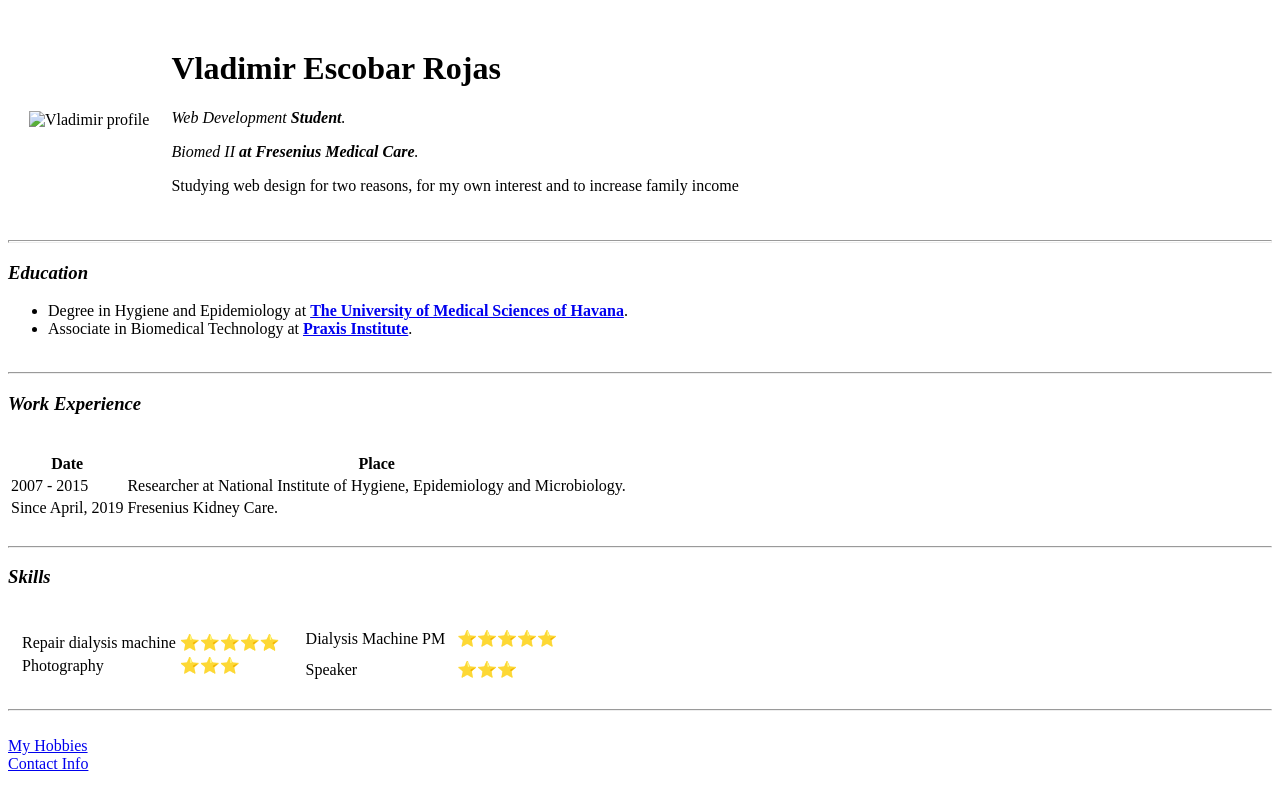
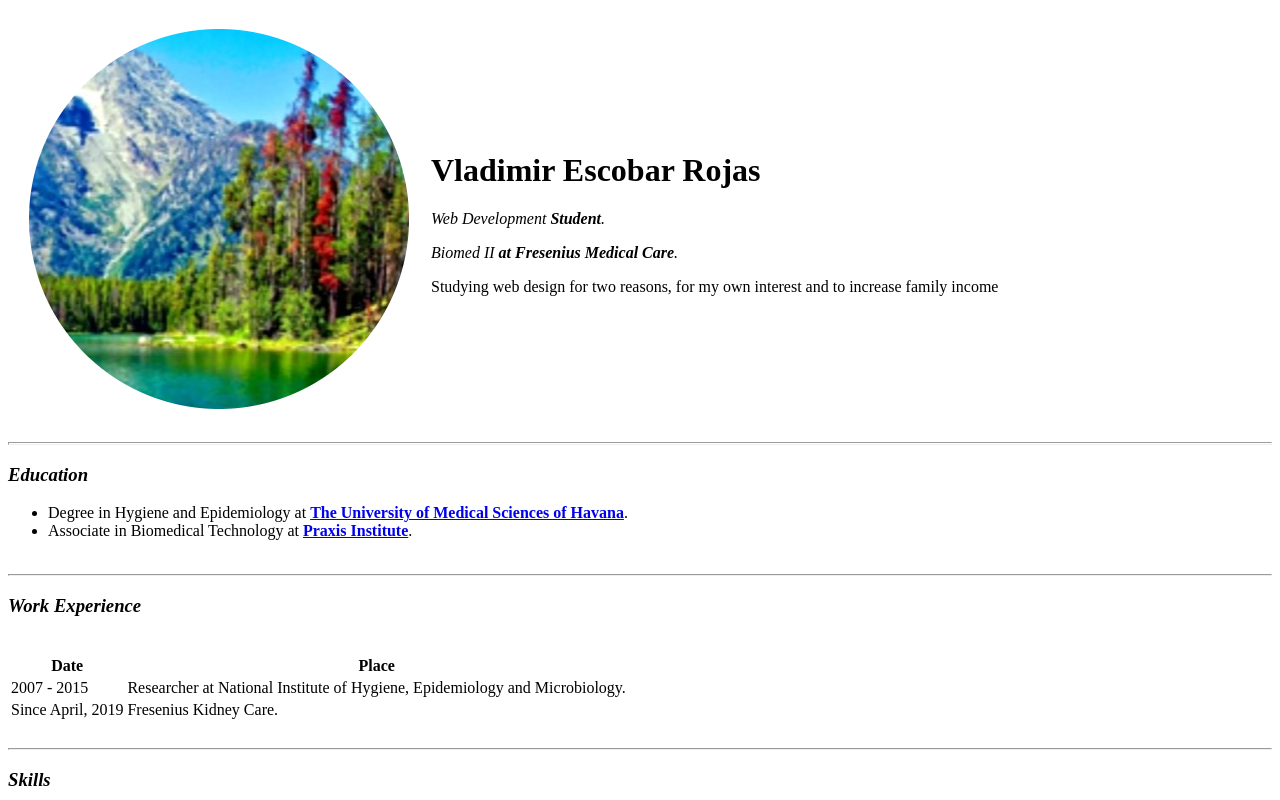
Before and after one commit to BLADIER80/CV, a plain HTML site: page index.html in a window 1280 px wide. Shown: the top 800 px of the page. Drawn offline with Linux system fonts and the light colour scheme.

Commit message:
Add perfil image

```diff
--- a/index.html
+++ b/index.html
@@ -9,7 +9,7 @@
 <body>
   <table cellspacing="20">
     <tr>
-      <td><img src="IMAGEN PHOTOS\Vladimir Escobar profile pictures-modified.png" alt="Vladimir profile"></td>
+      <td><img src="https://github.com/BLADIER80/CV/blob/main/Vladimir%20Escobar%20profile%20pictures-modified.png" alt="Vladimir profile"></td>
       <td>
         <h1>Vladimir Escobar Rojas</h1>
         <p><i>Web Development <strong>Student</strong>.</i></p>
```
